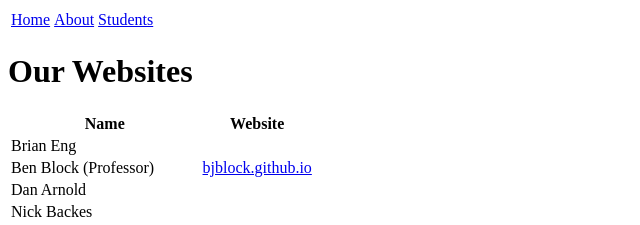
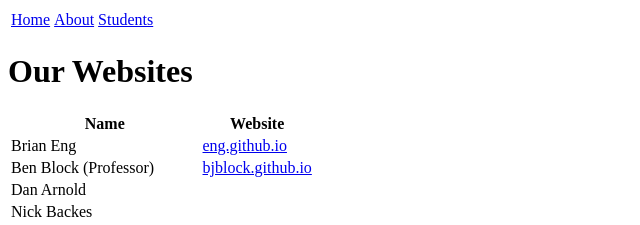
Before and after one commit to eng/bjblock.github.io, a plain HTML site: page students.html in a window 1280 px wide. Shown: the top 225 px of the page, without its empty margins (0-640 px from the left). Drawn offline with Linux system fonts and the light colour scheme.

Commit message:
update eng's website

```diff
--- a/students.html
+++ b/students.html
@@ -27,7 +27,7 @@
       </tr>
       <tr>
         <td>Brian Eng</td>
-        <td></td>
+        <td><a href="http://eng.github.io">eng.github.io</a></td>
       </tr>
       <tr>
         <td>Ben Block (Professor)</td>
```
